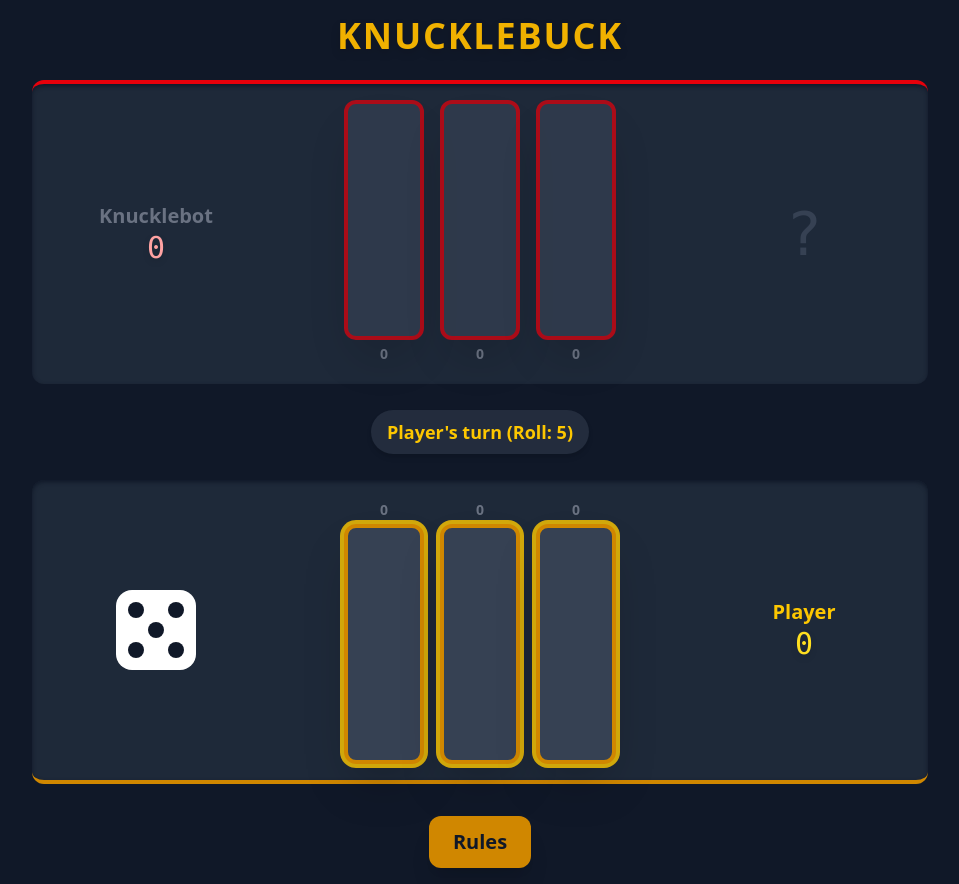
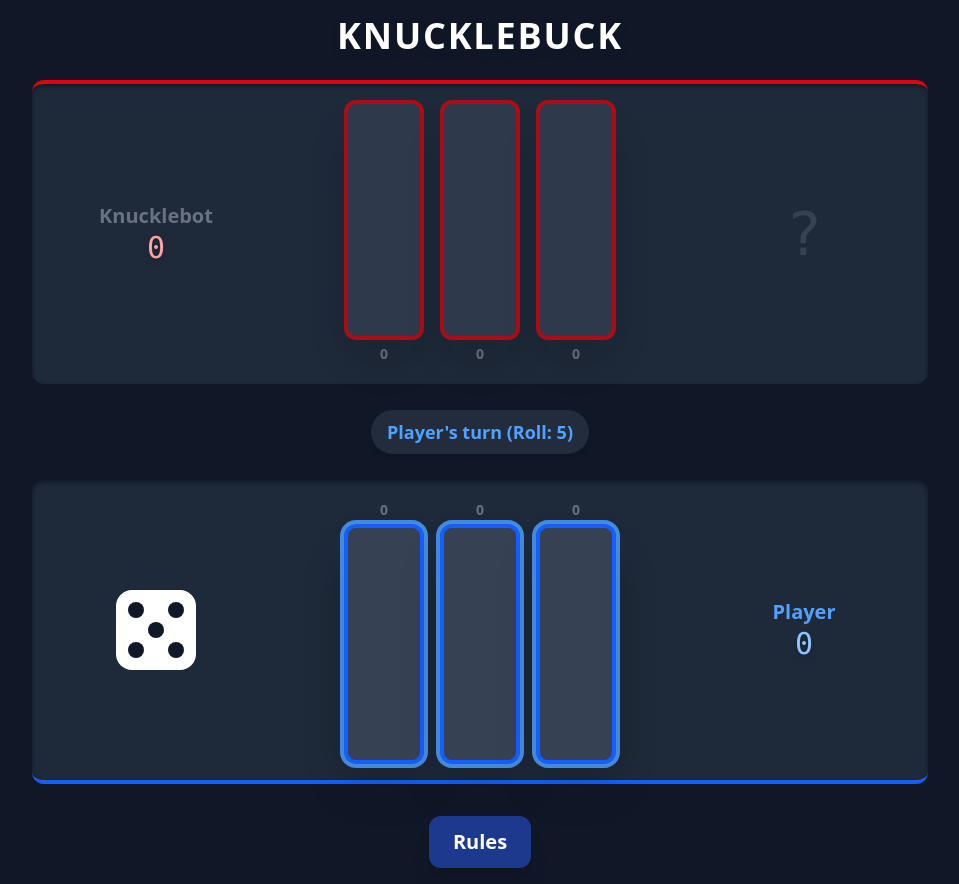
Before and after one commit to demaiodev/knucklebuck_2, a React (Vite) app: page / in a window 1280 px wide. Both pictures are taken after a click on the button "START GAME". Shown: the whole page, without its empty margins (160-1119 px from the left). Built offline with nearby package versions, Linux system fonts and the light colour scheme.

Commit message:
red vs blue like normal

```diff
--- a/src/App.tsx
+++ b/src/App.tsx
@@ -282,7 +282,7 @@ const Board: React.FC<BoardProps> = React.memo(
     // Ring color for the active player's board (Player 1 only)
     const laneActive =
       !gameState.rollingDice && player.isActive && player.isFirstPlayer
-        ? " ring-4 ring-yellow-400/80"
+        ? " ring-4 ring-blue-400/80"
         : "";
     const waitingForTurn = !player.isActive;
 
@@ -318,7 +318,7 @@ const Board: React.FC<BoardProps> = React.memo(
                                 bg-gray-700 border-4 transition-all duration-200 order-1 // Explicitly set button order to 1
                                 ${
                                   player.isFirstPlayer
-                                    ? "border-yellow-600"
+                                    ? "border-blue-600"
                                     : "border-red-600"
                                 }
                                 hover:bg-gray-600 disabled:opacity-70 disabled:cursor-not-allowed
@@ -349,7 +349,7 @@ const Board: React.FC<BoardProps> = React.memo(
                   className={
                     laneScore > 0
                       ? player.isFirstPlayer
-                        ? "text-yellow-600"
+                        ? "text-blue-600"
                         : "text-red-600"
                       : "text-gray-500"
                   }
@@ -683,7 +683,7 @@ const App: React.FC = () => {
             ry="20"
             className={`fill-white shadow-xl ${
               color === "yellow"
-                ? "ring-4 ring-yellow-400"
+                ? "ring-4 ring-blue-400"
                 : "ring-4 ring-red-400"
             }`}
           />
@@ -703,7 +703,7 @@ const App: React.FC = () => {
 
   return (
     <div className="min-h-screen w-full bg-gray-900 font-inter text-white flex flex-col items-center p-2 sm:p-4">
-      <h1 className="text-3xl sm:text-4xl font-extrabold mb-4 sm:mb-6 text-yellow-500 tracking-wider drop-shadow-lg">
+      <h1 className="text-3xl sm:text-4xl font-extrabold mb-4 sm:mb-6 text-white tracking-wider drop-shadow-lg">
         KNUCKLEBUCK
       </h1>
       {gameState.gameOver ? (
@@ -719,7 +719,7 @@ const App: React.FC = () => {
               </label>
               <input
                 id="player-name"
-                className="w-full p-3 mb-4 rounded-xl text-gray-900 bg-white border-2 border-yellow-500 focus:ring-2 focus:ring-yellow-400 transition-all shadow-inner"
+                className="w-full p-3 mb-4 rounded-xl text-gray-900 bg-white border-2 border-blue-500 focus:ring-2 focus:ring-blue-400 transition-all shadow-inner"
                 type="text"
                 value={playerOneName}
                 onChange={(e) => setPlayerOneName(e.target.value)}
@@ -747,7 +747,7 @@ const App: React.FC = () => {
               </select>
               <button
                 type="button"
-                className="w-full py-3 px-6 bg-yellow-600 hover:bg-yellow-500 text-gray-900 font-extrabold text-xl rounded-xl shadow-xl transition duration-200 disabled:opacity-50 disabled:shadow-none transform hover:scale-[1.01] active:scale-[0.99]"
+                className="w-full py-3 px-6 bg-blue-600 hover:bg-blue-500 text-gray-900 font-extrabold text-xl rounded-xl shadow-xl transition duration-200 disabled:opacity-50 disabled:shadow-none transform hover:scale-[1.01] active:scale-[0.99]"
                 disabled={!playerOneName}
                 onClick={startGame}
               >
@@ -769,7 +769,7 @@ const App: React.FC = () => {
                 {gameState.winner.isFirstPlayer ? (
                   <>
                     🏆 Victory!{" "}
-                    <span className="text-yellow-400">
+                    <span className="text-blue-400">
                       {gameState.winner.name}
                     </span>
                     !
@@ -791,7 +791,7 @@ const App: React.FC = () => {
               </p>
               <button
                 type="button"
-                className="mt-4 w-full py-3 px-6 bg-yellow-600 hover:bg-yellow-500 text-gray-900 font-extrabold text-xl rounded-xl shadow-xl transition duration-200 transform hover:scale-[1.01] active:scale-[0.99]"
+                className="mt-4 w-full py-3 px-6 bg-blue-600 hover:bg-blue-500 text-gray-900 font-extrabold text-xl rounded-xl shadow-xl transition duration-200 transform hover:scale-[1.01] active:scale-[0.99]"
                 onClick={startGame}
               >
                 PLAY AGAIN
@@ -829,14 +829,14 @@ const App: React.FC = () => {
           <div className="flex justify-center items-center h-10 sm:h-12">
             <div className="text-sm sm:text-lg font-semibold text-gray-400 bg-gray-700/50 px-3 py-1 sm:px-4 sm:py-2 rounded-full shadow-md">
               {gameState.rollingDice ? (
-                <span className="text-yellow-400 animate-pulse font-bold">
+                <span className="text-blue-400 animate-pulse font-bold">
                   ROLLING DICE...
                 </span>
               ) : (
                 <span
                   className={`font-bold ${
                     activePlayer.isFirstPlayer
-                      ? "text-yellow-400"
+                      ? "text-blue-400"
                       : "text-red-400"
                   }`}
                 >
@@ -845,7 +845,7 @@ const App: React.FC = () => {
               )}
             </div>
           </div>
-          <div className="flex justify-between items-center p-2 sm:p-4 bg-gray-800 rounded-xl shadow-inner shadow-gray-900 border-b-4 border-yellow-600">
+          <div className="flex justify-between items-center p-2 sm:p-4 bg-gray-800 rounded-xl shadow-inner shadow-gray-900 border-b-4 border-blue-600">
             <div className="w-1/4 flex justify-center">
               <CurrentRollDice roll={playerOne.currentRoll} color="yellow" />
             </div>
@@ -859,12 +859,12 @@ const App: React.FC = () => {
             <div className="w-1/4 flex flex-col items-center">
               <h3
                 className={`text-sm md:text-xl font-bold ${
-                  playerOne.isActive ? "text-yellow-400" : "text-gray-500"
+                  playerOne.isActive ? "text-blue-400" : "text-gray-500"
                 } text-center`}
               >
                 {playerOne.name}
               </h3>
-              <span className="text-2xl md:text-3xl font-mono text-yellow-300 drop-shadow-md">
+              <span className="text-2xl md:text-3xl font-mono text-blue-300 drop-shadow-md">
                 {playerOne.score}
               </span>
             </div>
@@ -872,7 +872,7 @@ const App: React.FC = () => {
         </div>
       )}
       <a
-        className="mt-8 py-3 px-6 bg-yellow-600 hover:bg-yellow-500 text-gray-900 font-extrabold text-xl rounded-xl shadow-xl"
+        className="mt-8 py-3 px-6 bg-blue-900 hover:bg-blue-500 text-white font-extrabold text-xl rounded-xl shadow-xl"
         href="https://cult-of-the-lamb.fandom.com/wiki/Knucklebones"
         target="_blank"
       >
```
